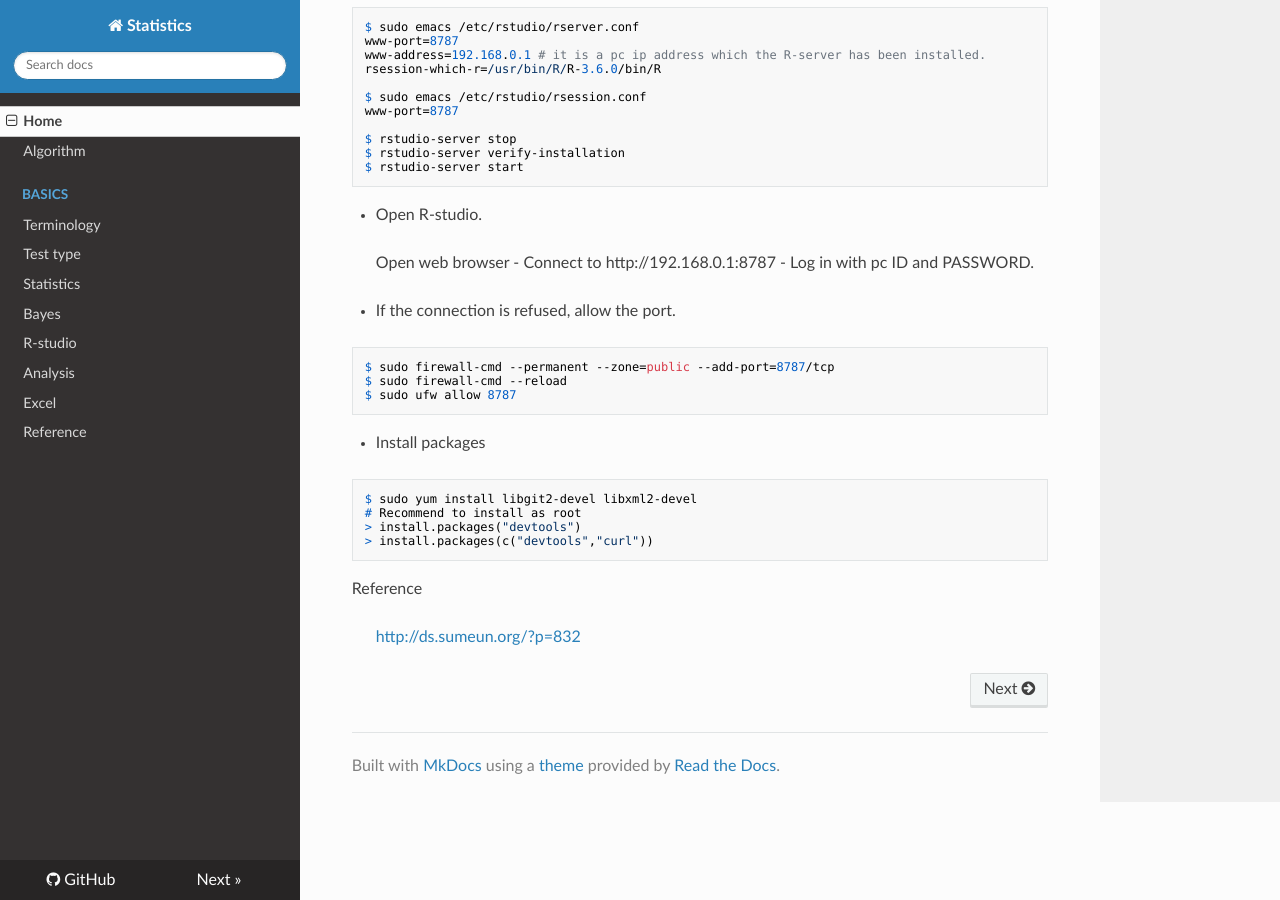
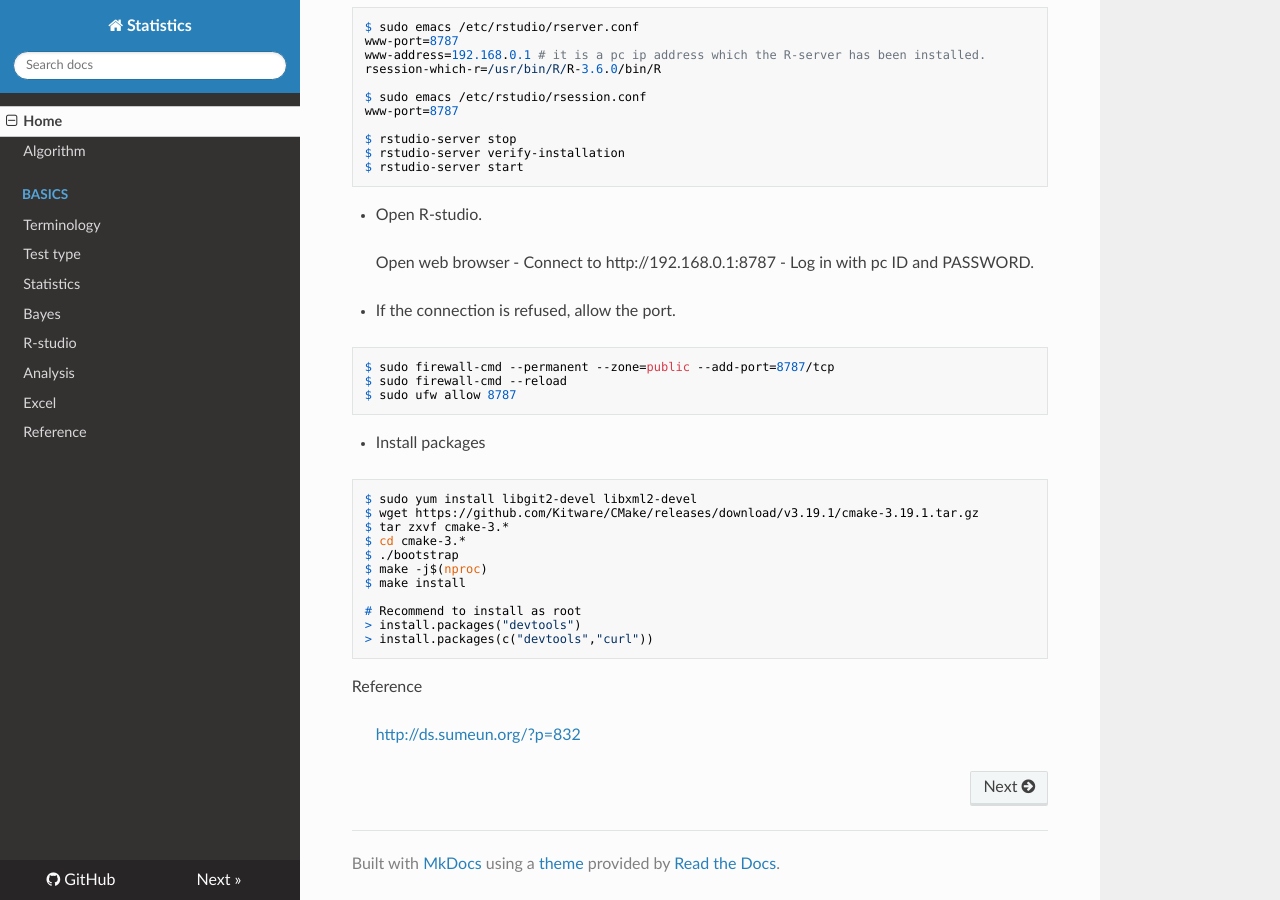
Before and after one commit to WonyoungCho/Statistics, an MkDocs documentation site: the page built from docs/index.md, in a window 1280 px wide and 900 px high, scrolled down 2108 px. Built offline with MkDocs 1.6.1, drawn with Linux system fonts in a browser that asks for light colours; nearby versions of some CDN libraries; old or Windows-style settings are respelled for this version of MkDocs.

Commit message:
Update index.md

````diff
--- a/docs/index.md
+++ b/docs/index.md
@@ -113,6 +113,13 @@ $ sudo ufw allow 8787
 - Install packages
 ```
 $ sudo yum install libgit2-devel libxml2-devel
+$ wget https://github.com/Kitware/CMake/releases/download/v3.19.1/cmake-3.19.1.tar.gz
+$ tar zxvf cmake-3.*
+$ cd cmake-3.*
+$ ./bootstrap
+$ make -j$(nproc)
+$ make install
+
 # Recommend to install as root
 > install.packages("devtools")
 > install.packages(c("devtools","curl"))
````
